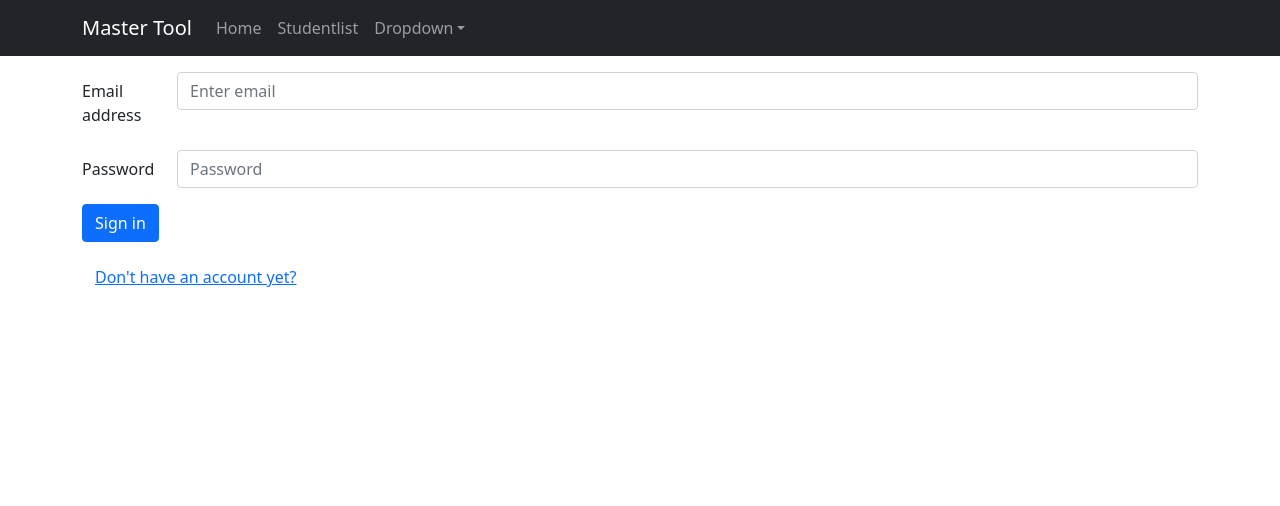
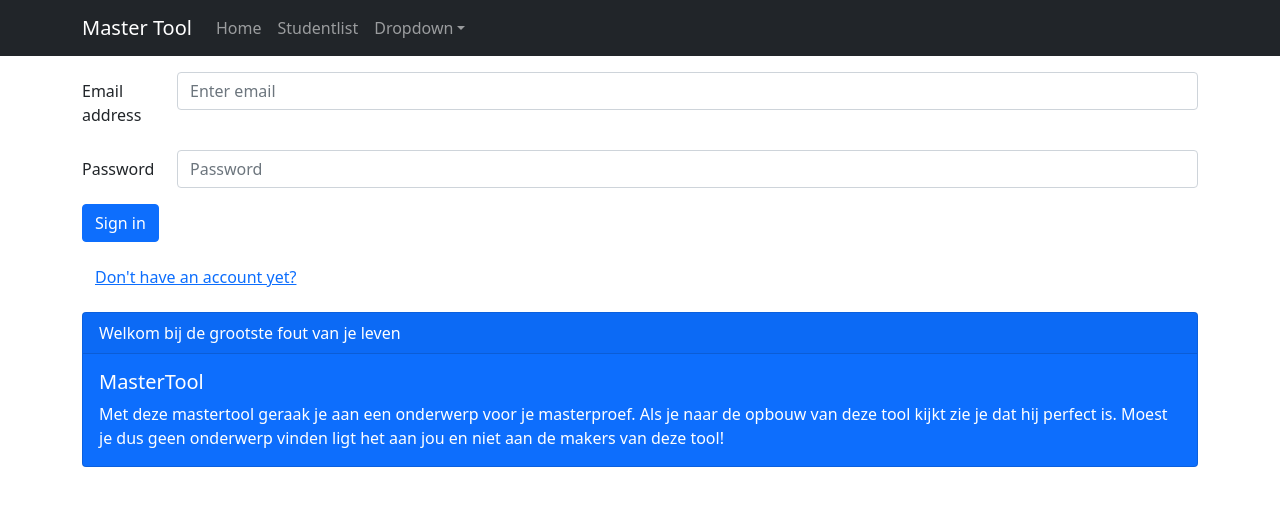
Before and after one commit to WannesVermeire/BachelorProefFrontend, a React (Create React App) app: page / in a window 1280 px wide. Shown: the top 506 px of the page. Built offline with nearby package versions, Linux system fonts and the light colour scheme.

Commit message:
Welkom kaart

```diff
--- a/src/components/LoginForm.jsx
+++ b/src/components/LoginForm.jsx
@@ -26,7 +26,6 @@ class LoginForm extends Component{
 
     render() {
         return (
-            <Container fluid="sm">
                 <Form onSubmit={this.handleSubmit}>
                     <Form.Group  as={Row} className={"mb-3"}>
                         <Form.Label column sm={1}>Email address</Form.Label>
@@ -53,7 +52,6 @@ class LoginForm extends Component{
                         </Col>
                     </Form.Group>
                 </Form>
-            </Container>
 
         );
     }
--- a/src/pages/Home.jsx
+++ b/src/pages/Home.jsx
@@ -1,6 +1,6 @@
 import React, {Component} from 'react';
 import LoginForm from "../components/LoginForm";
-import {Button} from 'react-bootstrap';
+import {Button, Container} from 'react-bootstrap';
 
 import 'bootstrap/dist/css/bootstrap.min.css';
 import axios from "axios";
@@ -54,9 +54,18 @@ class Home extends Component {
     //Logout button <Button onClick={this.Logout}>LOGOUT</Button>
     render(){
         return(
-            <div >
+            <Container fluid="sm">
                 <LoginForm Login={this.Login} error ={this.state.error}/>
-            </div>
+                <div className="card text-white bg-primary mb-3">
+                    <div className="card-header">Welkom bij de grootste fout van je leven</div>
+                    <div className="card-body">
+                        <h5 className="card-title">MasterTool</h5>
+                        <p className="card-text">Met deze mastertool geraak je aan een onderwerp voor je masterproef.
+                        Als je naar de opbouw van deze tool kijkt zie je dat hij perfect is. Moest je dus geen
+                        onderwerp vinden ligt het aan jou en niet aan de makers van deze tool!</p>
+                    </div>
+                </div>
+            </Container>
 
         );
     }
```
